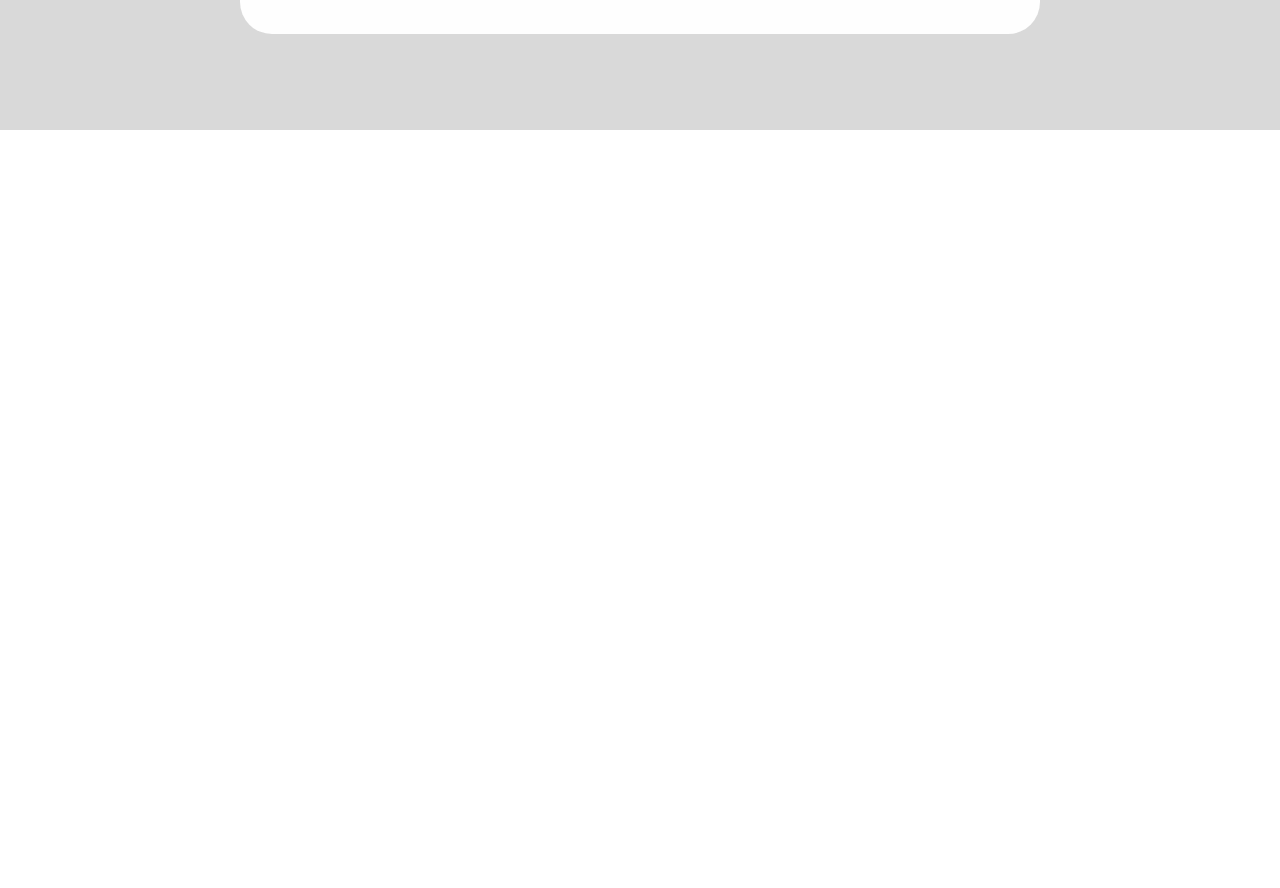
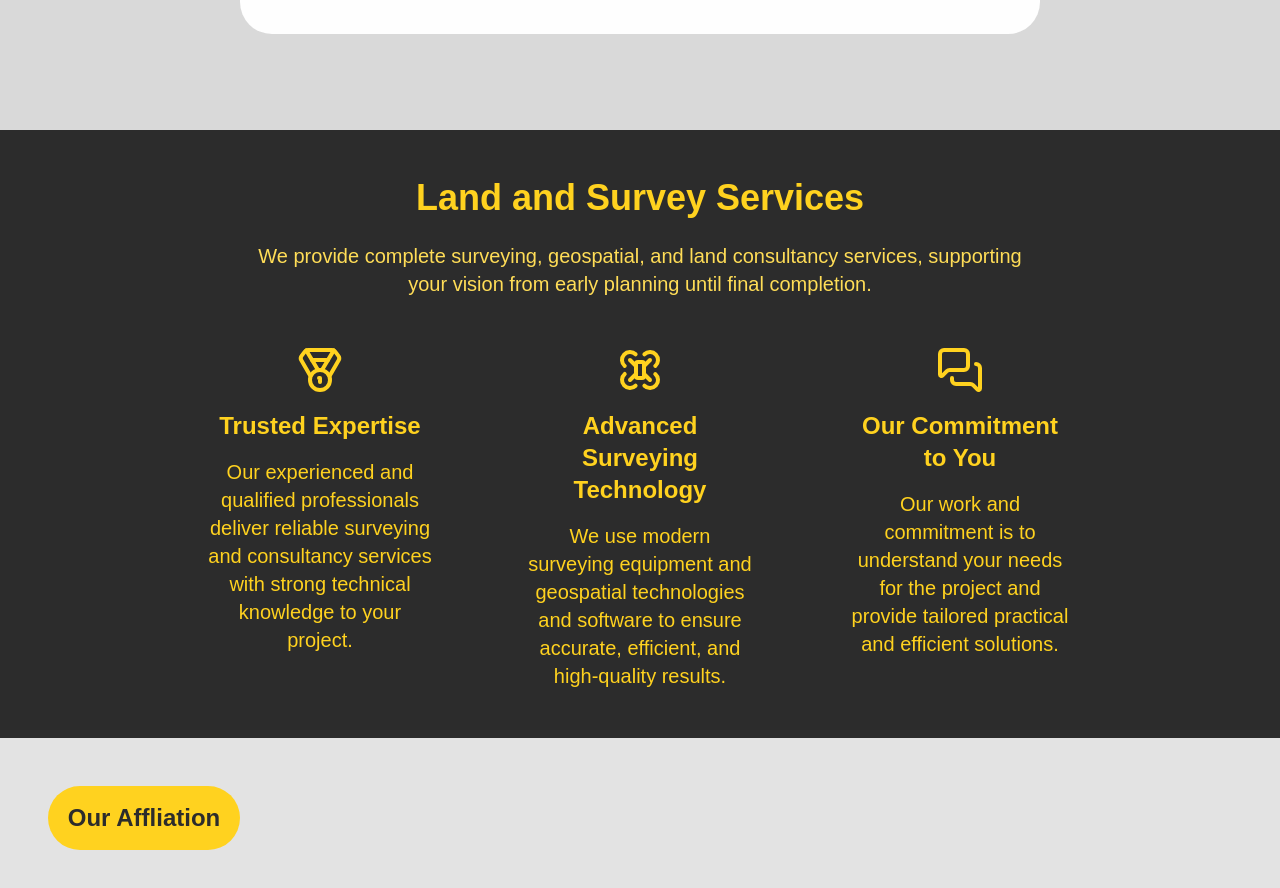
Before and after one commit to IanCheu052/ResourcesSurveyWebsite, a Next.js app in the folder my-app/: page /home in a window 1280 px wide. Shown: the part 1320-2208 px from the top of the page. Before the commit the page ends 1450 px from the top, so only its background shows below. Built offline with nearby package versions, Linux system fonts and the light colour scheme.

Commit message:
Bullet points with lucide library added

```diff
--- a/my-app/app/home/page.tsx
+++ b/my-app/app/home/page.tsx
@@ -1,43 +1,47 @@
 import React from 'react';
 import Image from 'next/image';
 import Header from "@/components/Header";
+import { Medal } from 'lucide-react';
+import { Drone } from 'lucide-react';
+import { MessagesSquare } from 'lucide-react';
+
 
 export default function HomePage() {
     return (
         <div className='bg-[#d9d9d9]'>
             <Header />
             <div className="bg-hero h-screen bg-cover bg-center mb-4 pt-16">
-                <div className='text-8xl font-bold leading-tight pl-20 pt-18 pb-8'>
-                    <div className='text-[var(--rs-yellow-1)]'>
+                <div className='text-8xl font-bold leading-tight pl-20 pt-18 pb-12'>
+                    <div className='text-(--rs-yellow-1)'>
                         Resources
                     </div>
-                    <div className='text-[var(--rs-yellow-2)]'>
+                    <div className='text-(--rs-yellow-2)'>
                         Survey
                     </div>
-                    <div className='text-[var(--rs-grey-bg-1)]'>
+                    <div className='text-(--rs-grey-bg-1)'>
                         Services
                     </div>
                 </div>
-                <div className='flex flex-row text-4xl text-[var(--rs-grey-bg-1)] font-semibold pl-20 pt-8'>
+                <div className='flex flex-row text-4xl text-(--rs-grey-bg-1) font-semibold pl-20 pt-8'>
                     We Can Map
-                    <div className='pl-2 text-[var(--rs-yellow-1)]'>
+                    <div className='pl-2 text-(--rs-yellow-1)'>
                         Everything
                     </div>
                 </div>
                 <div className='flex flex-row pl-20 pt-12'>
-                    <button className='bg-[var(--rs-yellow-3)] text-[var(--rs-black-2)] font-bold py-4 px-20 mr-6 rounded-lg'>
+                    <button className='bg-(--rs-yellow-3) text-(--rs-black-2) font-bold py-4 px-20 mr-6 rounded-lg'>
                         Our Services
                     </button>
-                    <button className='bg-[var(--rs-black-1)] text-[var(--rs-yellow-1)] font-bold py-4 px-20 mr-6 rounded-lg hover:bg-[var(--rs-black-2)] text-[var(--rs-yellow-3)] transition duration-300'>
+                    <button className='bg-(--rs-black-1) text-(--rs-yellow-1) font-bold py-4 px-20 mr-6 rounded-lg hover:bg-[var(--rs-black-2)] transition duration-300'>
                         Contact Us
                     </button>
                 </div>
             </div>
-            <div className='flex flex-col pb-24 px-60 items-center bg-[var(--rs-grey-bg-1)]'>
-                <div className='text-[var(--rs-black-1)] text-4xl font-bold pt-12'>
+            <div className='flex flex-col pb-24 px-60 items-center bg-(--rs-grey-bg-1)'>
+                <div className='text-(--rs-black-1) text-4xl font-bold pt-12'>
                     We Can Map Anything
                 </div>
-                <div className='text-[var(--rs-grey-1)] max-w-3xl text-xl font-light py-6 px-6'>
+                <div className='text-(--rs-grey-1) max-w-3xl text-xl font-light py-6 px-6'>
                     Just Ask Us, and We Will Plan, Provide, Produce a Survey Plot Just For You
                 </div>
                 <div className='grid grid-cols-4 text-(--rs-black-1) bg-(--rs-white-1) text-2xl font-semibold gap-4 p-10 rounded-4xl'>
@@ -71,6 +75,61 @@ export default function HomePage() {
                     </div>
                 </div>
             </div>
+
+            <div className='bg-(--rs-black-1) text-(--rs-yellow-1) items-center '>
+                <div>
+                    <div className="text-4xl font-bold pt-12 text-center">
+                        Land and Survey Services
+                    </div>
+                    <div className='text-xl font-light pt-6 px-60 text-center text-(--rs-yellow-2)'>
+                        We provide complete surveying, geospatial, and land consultancy services,
+                        supporting your vision from early planning until final completion.
+                    </div>
+
+                </div>
+                <div className='grid grid-cols-3 w-3/4 mx-auto'>
+                    <div className='text-2xl font-bold p-12 flex flex-col items-center'>
+                        <Medal size={48} className="mb-4" />
+                        <div className='text-center'>
+                            Trusted Expertise
+                        </div>
+                        <div className='text-center text-xl font-light pt-4'>
+                            Our experienced and qualified professionals deliver reliable surveying and consultancy
+                            services with strong technical knowledge to your project.
+                        </div>
+                    </div>
+
+                    <div className='text-2xl font-bold p-12 flex flex-col items-center'>
+                        <Drone size={48} className="mb-4" />
+                        <div className='text-center'>
+                            Advanced Surveying Technology
+                        </div>
+                        <div className='text-center text-xl font-light pt-4'>
+                            We use modern surveying equipment and geospatial technologies and software
+                            to ensure accurate, efficient, and high-quality results.
+                        </div>
+                    </div>
+
+                    <div className='text-2xl font-bold p-12 flex flex-col items-center'>
+                        <MessagesSquare size={48} className="mb-4" />
+                        <div className='text-center'>
+                            Our Commitment to You
+                        </div>
+                        <div className='text-center text-xl font-light pt-4'>
+                            Our work and commitment is to understand your needs for the project and
+                            provide tailored practical and efficient solutions.
+                        </div>
+                    </div>
+                </div>
+            </div>
+            <div className='text-(--rs-black-1) bg-(--rs-grey-bg-2) text-2xl flex flex-col px-12 py-12'>
+                <div className='font-bold p-4 bg-(--rs-yellow-1) w-48 text-center rounded-4xl'>
+                    Our Affliation
+                </div>
+                <div>
+
+                </div>
+            </div>
         </div>
     );
 }
--- a/my-app/package.json
+++ b/my-app/package.json
@@ -10,6 +10,8 @@
   },
   "dependencies": {
     "@tailwindcss/vite": "^4.1.18",
+    "lucide": "^0.562.0",
+    "lucide-react": "^0.562.0",
     "next": "16.1.1",
     "react": "19.2.3",
     "react-dom": "19.2.3"
```
Also changed, not shown: 1 other file (tests, documents, lock files or other folders).
